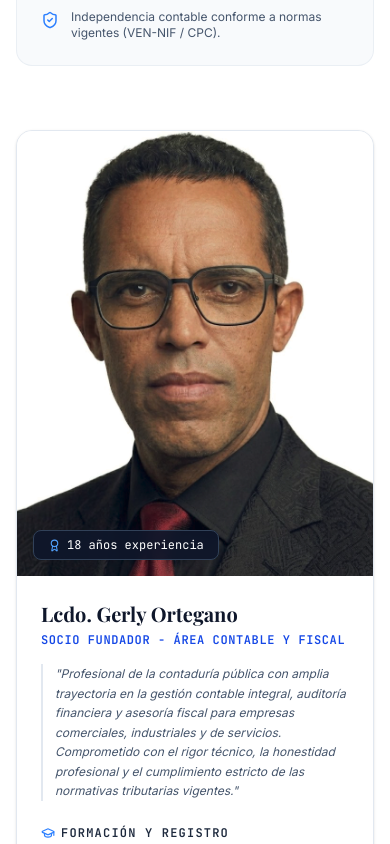
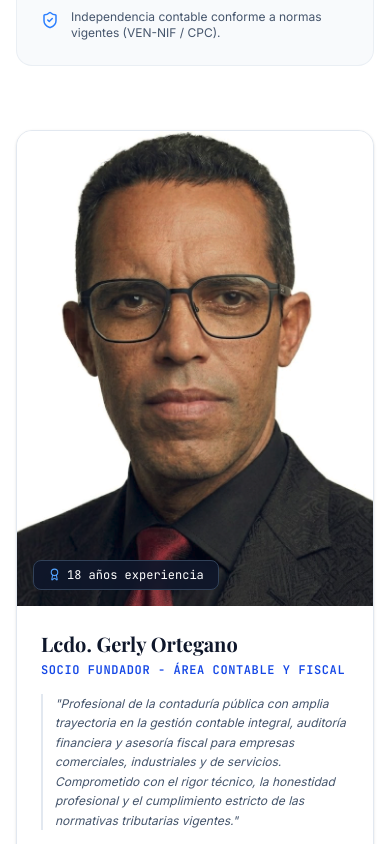
Before and after one commit to orteganoasociados/site, a React (Vite) app: page / in a window 390 px wide. Shown: the part 4740-5584 px from the top of the page. Built offline with nearby package versions, Linux system fonts and the light colour scheme; a web font is replaced by a local one.

Commit message:
Fix: forzar ratio 3:4 fijo en fotos de socios para simetría total

```diff
--- a/src/components/About.tsx
+++ b/src/components/About.tsx
@@ -58,7 +58,7 @@ export default function About() {
             >
 
               {/* Partner Portrait image */}
-              <div className="md:w-2/5 relative aspect-[4/5] md:aspect-auto md:min-h-[320px]">
+              <div className="md:w-2/5 relative aspect-[3/4] shrink-0 overflow-hidden">
                 <img
                   src={member.imageUrl}
                   alt={member.name}
```
Also changed, not shown: 7 other files (tests, documents, lock files or other folders).
